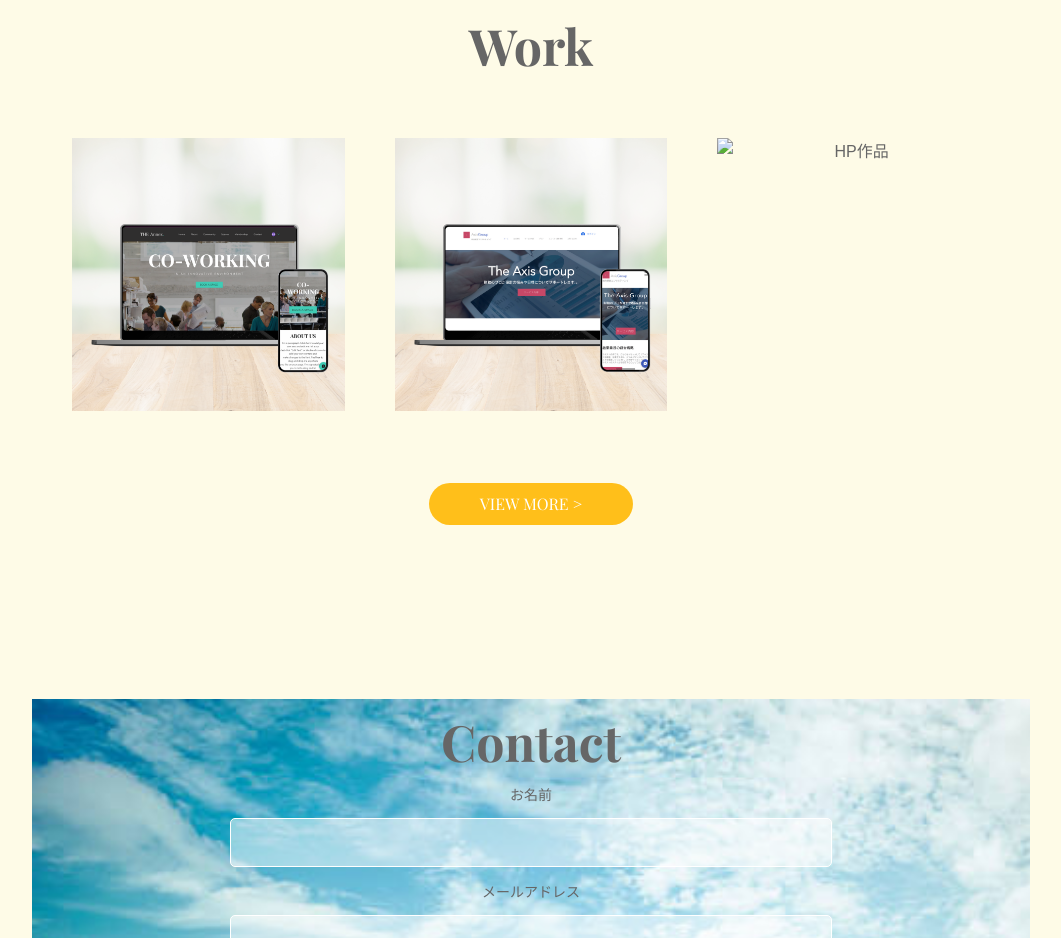
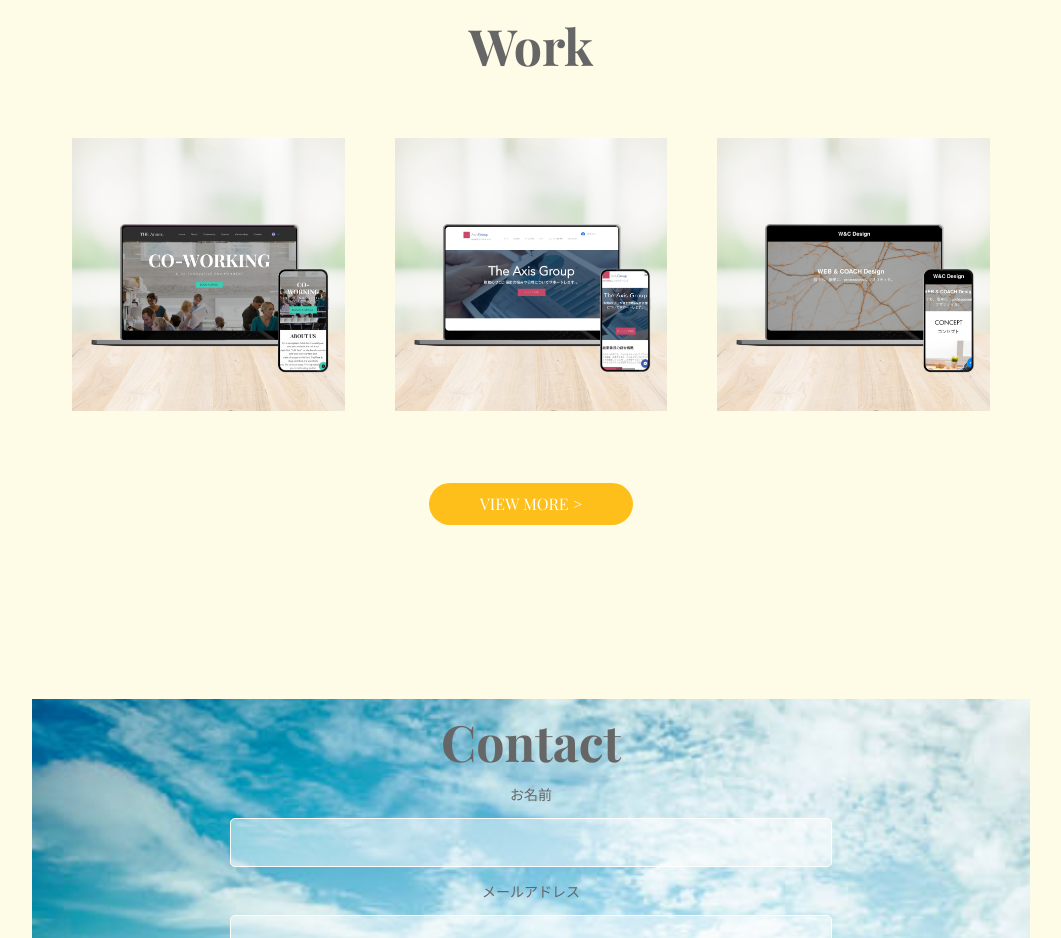
Before and after one commit to mk789rrr/msportfolio, a plain HTML site: page index.html in a window 1280 px wide. Shown: the part 1805-2743 px from the top of the page, without its empty margins (109-1170 px from the left). Drawn offline with nearby package versions, Linux system fonts and the light colour scheme; some packages are replaced by stand-ins of ours; files whose address does not match are found by name; a web font is replaced by a local one.

Commit message:
Update index.html

```diff
--- a/index.html
+++ b/index.html
@@ -64,7 +64,7 @@
         <div class="wrapper grid">
             <img src="https://github.com/mk789rrr/msportfolio/blob/main/gowoking.png?raw=true" alt="HP作品">
             <img src="images/axisgroup.png" alt="HP作品">
-            <img src="images/webcoachdesign.png" alt="HP作品">
+            <img src="https://github.com/mk789rrr/msportfolio/blob/main/webcoachdesign.png?raw=true" alt="HP作品">
         </div><!-- .grid -->
         <a class="button" href="work.html">VIEW MORE ></a>
             </div>
```
